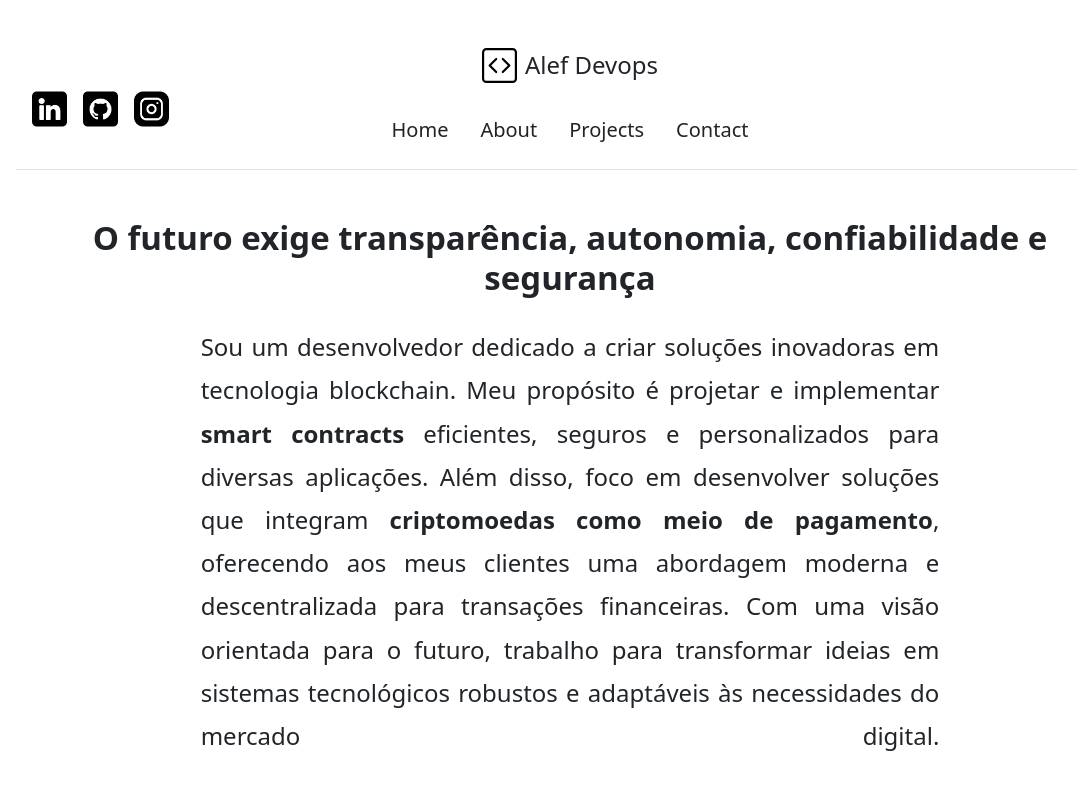
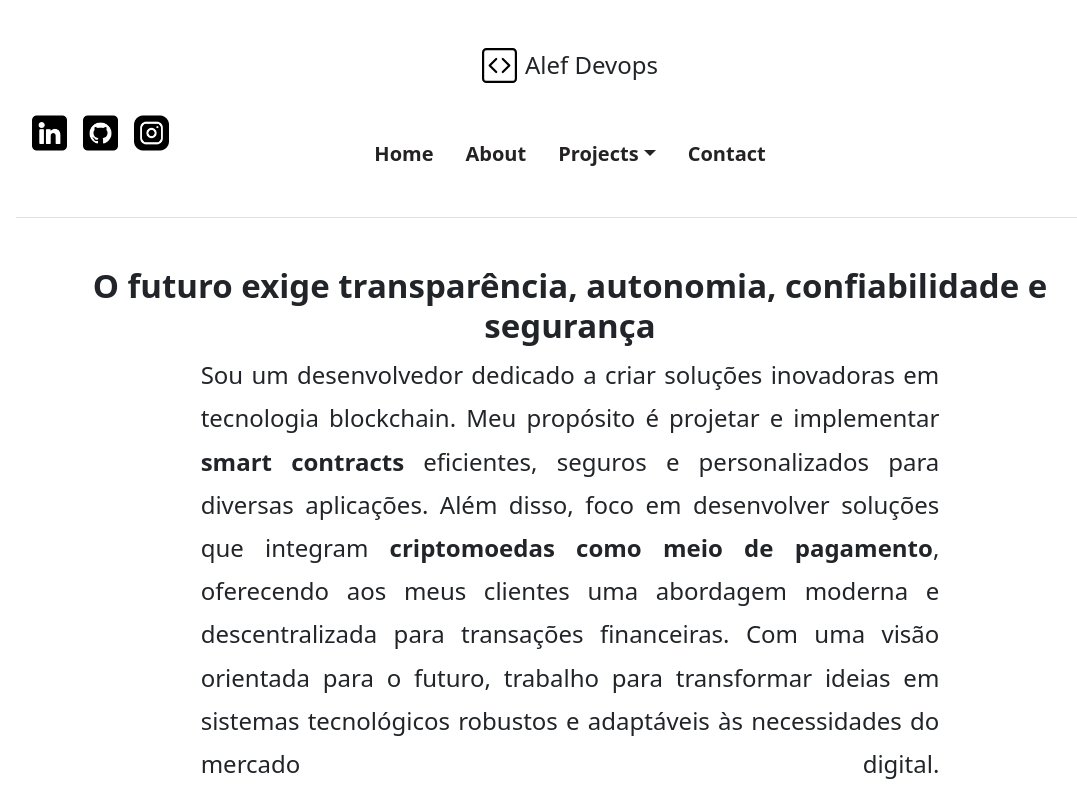
Before and after one commit to ABabayaga/AlefDevopsWeb, a Next.js app: page / in a window 1280 px wide. Shown: the top 800 px of the page, without its empty margins (70-1147 px from the left). Built offline with nearby package versions, Linux system fonts and the light colour scheme.

Commit message:
adddropdown

```diff
--- a/src/components/Header.tsx
+++ b/src/components/Header.tsx
@@ -1,5 +1,6 @@
 import Link from "next/link";
 import React from "react";
+import Dropdown from "react-bootstrap/Dropdown";
 
 const Header: React.FC = () => {
   return (
@@ -7,13 +8,13 @@ const Header: React.FC = () => {
       {/* Icons Section */}
       <div className="position-absolute start-0 top-50 translate-middle-y d-flex ps-3">
         <a href="https://www.linkedin.com/in/alef-rodrigues-96768671/" target="_blank" className="text-dark me-3" rel="noopener noreferrer">
-          <img src="/linkedin.png" alt="Icon 1" width="35" height="35" />
+          <img src="/linkedin.png" alt="LinkedIn Icon" width="35" height="35" />
         </a>
         <a href="https://github.com/ABabayaga" target="_blank" className="text-dark me-3" rel="noopener noreferrer">
-          <img src="/github.png" alt="Icon 2" width="35" height="35" />
+          <img src="/github.png" alt="GitHub Icon" width="35" height="35" />
         </a>
         <a href="https://www.instagram.com/alef.lim4/" target="_blank" className="text-dark me-3" rel="noopener noreferrer">
-          <img src="/instagram.png" alt="Icon 3" width="35" height="35" />
+          <img src="/instagram.png" alt="Instagram Icon" width="35" height="35" />
         </a>
       </div>
 
@@ -27,23 +28,46 @@ const Header: React.FC = () => {
       </div>
 
       {/* Navbar */}
-      <nav>
-        <ul className="nav d-flex justify-content-center">
+      <nav className="custom-navbar">
+        <ul className="nav d-flex justify-content-center align-items-center">
           <li className="nav-item">
             <Link href="/" className="nav-link">
               Home
             </Link>
           </li>
-          <li className="nav-item">
+          <li className="nav-item ">
             <Link href="/about" className="nav-link">
               About
             </Link>
           </li>
-          <li className="nav-item">
-            <Link href="/projects" className="nav-link">
-              Projects
-            </Link>
+
+          {/* Dropdown for Projects */}
+          <li className=" custom-navbar">
+            <Dropdown>
+              <Dropdown.Toggle variant="link" className="nav-link custom-navbar p-0 text-decoration-none">
+                Projects
+              </Dropdown.Toggle>
+
+              <Dropdown.Menu>
+                <Dropdown.Item as="span">
+                  <Link href="/projects/project1" className="dropdown-item">
+                    E-commerce Cripto
+                  </Link>
+                </Dropdown.Item>
+                <Dropdown.Item as="span">
+                  <Link href="/projects/project2" className="dropdown-item">
+                    Smart Contracts
+                  </Link>
+                </Dropdown.Item>
+                <Dropdown.Item as="span">
+                  <Link href="/projects/project3" className="dropdown-item">
+                    Project 3
+                  </Link>
+                </Dropdown.Item>
+              </Dropdown.Menu>
+            </Dropdown>
           </li>
+
           <li className="nav-item">
             <Link href="/contacts" className="nav-link">
               Contact
--- a/src/pages/_app.tsx
+++ b/src/pages/_app.tsx
@@ -1,6 +1,8 @@
-import "../styles/styles.scss";
-//import "@/styles/styles.scss";
+//import "../styles/styles.scss";
+import "@/styles/styles.scss";
 import type { AppProps } from "next/app";
+import 'bootstrap/dist/css/bootstrap.min.css';
+
 
 export default function App({ Component, pageProps }: AppProps) {
   return <Component {...pageProps} />;
--- a/src/styles/styles.scss
+++ b/src/styles/styles.scss
@@ -1,21 +1,22 @@
-$success: #7952b3;
-
-@import "bootstrap/scss/bootstrap.scss";
-
 body {
   padding: 1.5rem;
 }
 
-.nav-link {
-  color: #202427;
-  padding: 0.5rem 1rem;
-  transition: color 0.3s ease;
+
+.custom-navbar {
+  background-color: #ffffff; /* Cor do fundo da navbar */
+  padding: 1rem; /* Espaçamento interno */
 }
 
-.nav-link:hover {
-  color: #061d36;
+.custom-navbar .nav-link {
+  color: #242222; /* Cor dos links */
+  font-weight: bold; /* Texto em negrito */
+  transition: color 0.3s ease; /* Suaviza a transição da cor */
 }
 
+.custom-navbar .nav-link:hover {
+  color: #727272; /* Cor ao passar o mouse */
+}
 p {
   max-width: 800px; /* Limita a largura máxima do texto */
   line-height: 1.8; /* Aumenta o espaçamento entre linhas */
```
